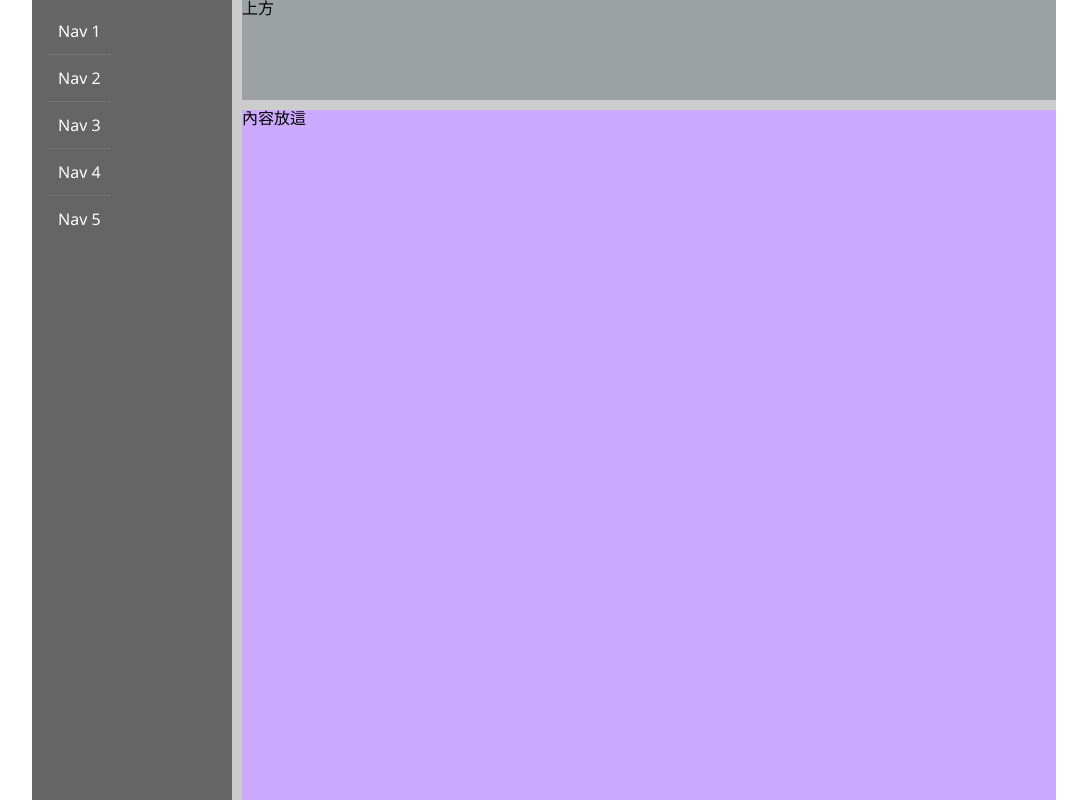
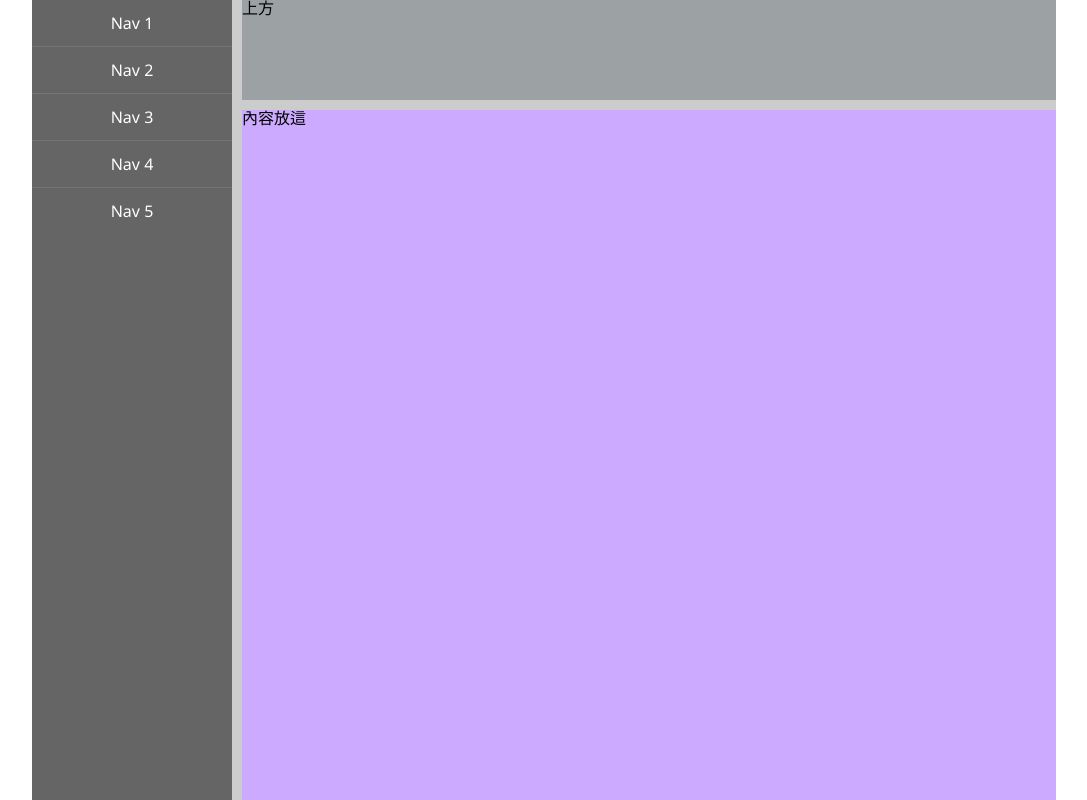
Before and after one commit to allxblue/SPA2, a Vue app: page /layout/base2col in a window 1280 px wide. Shown: the whole page, without its empty margins (96-1183 px from the left). Built offline with nearby package versions, Linux system fonts and the light colour scheme.

Commit message:
remove not use style

```diff
--- a/src/assets/sass/includes/_default.scss
+++ b/src/assets/sass/includes/_default.scss
@@ -66,19 +66,3 @@ section, div, main, body{
     background-color: rgba(0, 0, 0, .8);
   }
 }
-
-.nav{
-    display: flex;
-    list-style: none;
-    padding: .5em 1em;
-
-    .nav-items{
-      list-style: none;
-      display: flex;
-    }
-    .nav-item {
-      > a{
-        cursor: pointer;
-      }
-    }
-  }
```
